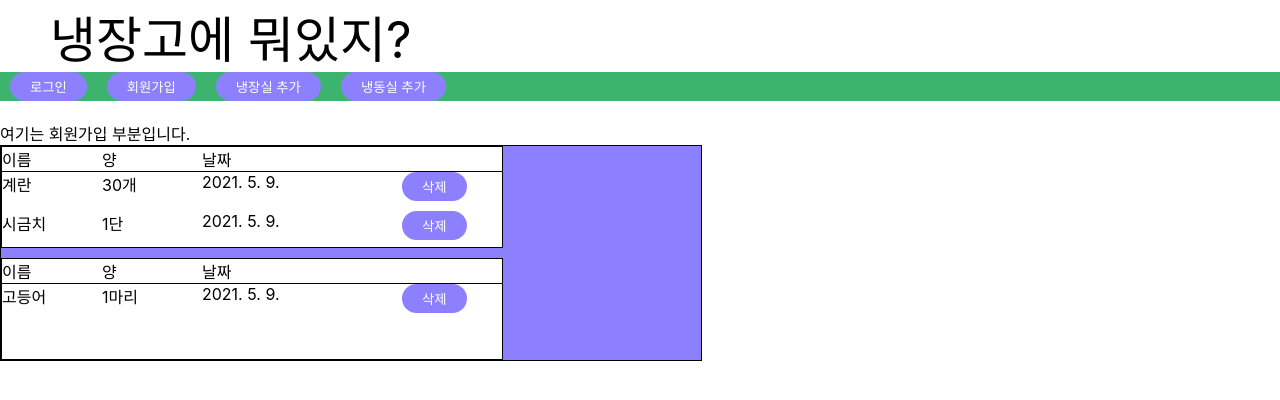
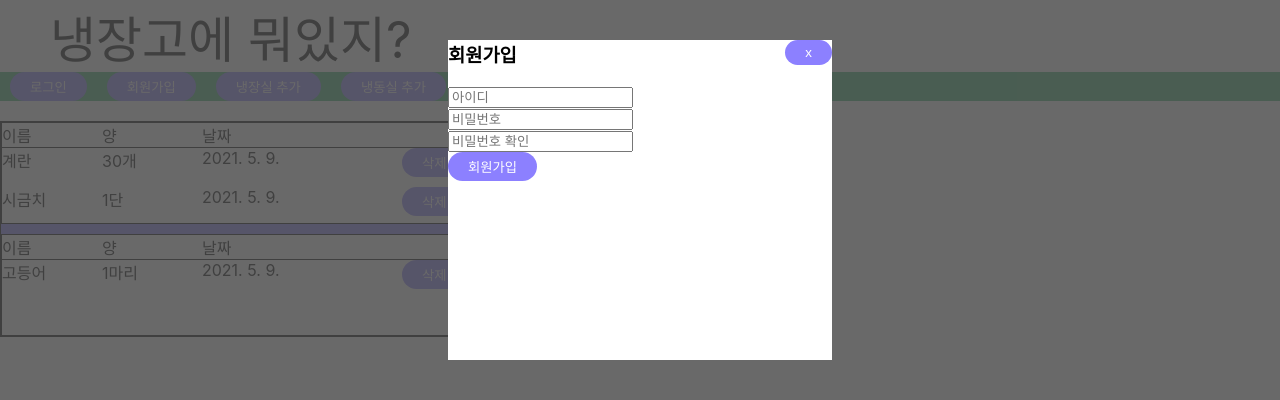
Before and after one commit to davidpark216/FridgeCheck, a React (Create React App) app in the folder fridecheck/: page / in a window 1280 px wide. Both pictures are taken after a click on the button "회원가입". Shown: the top 400 px of the page. Built offline with nearby package versions, Linux system fonts and the light colour scheme.

Commit message:
Add Signup detail function and style

```diff
--- a/fridecheck/src/components/Nav.tsx
+++ b/fridecheck/src/components/Nav.tsx
@@ -4,15 +4,21 @@ import { Login, Signup } from "../components";
 
 interface props {
   handleLoginClick: () => void;
+  handleSignupClick: () => void;
   handleOpenCold: () => void;
   handleOpenFrozen: () => void;
 }
 //메뉴들이 모인 공간
-function Nav({ handleLoginClick, handleOpenCold, handleOpenFrozen }: props) {
+function Nav({
+  handleLoginClick,
+  handleSignupClick,
+  handleOpenCold,
+  handleOpenFrozen,
+}: props) {
   return (
     <NavWrap>
       <Button onClick={handleLoginClick}>로그인</Button>
-      <Button>회원가입</Button>
+      <Button onClick={handleSignupClick}>회원가입</Button>
       <Button onClick={handleOpenCold}>냉장실 추가</Button>
       <Button onClick={handleOpenFrozen}>냉동실 추가</Button>
     </NavWrap>
--- a/fridecheck/src/components/Signup.tsx
+++ b/fridecheck/src/components/Signup.tsx
@@ -1,8 +1,75 @@
 import React from "react";
 import styled from "styled-components";
 
-function Signup() {
-  return <div>여기는 회원가입 부분입니다.</div>;
+interface props {
+  signupPage: boolean;
+  setSignupPage: (value: boolean) => void;
+}
+function Signup({ signupPage, setSignupPage }: props) {
+  const handleClose = () => {
+    setSignupPage(false);
+  };
+  return signupPage ? (
+    <SignupModal>
+      <SignupWrap>
+        <CloseArea>
+          <Button
+            onClick={() => {
+              handleClose();
+            }}
+          >
+            x
+          </Button>
+        </CloseArea>
+        <h3 id="signupHead">회원가입</h3>
+        <InputBox>
+          <div className="inputId">
+            <input type="text" placeholder="아이디" />
+          </div>
+          <div className="inputPassword">
+            <input type="password" placeholder="비밀번호" />
+          </div>
+          <div className="inputPasswordCheck">
+            <input type="password" placeholder="비밀번호 확인" />
+          </div>
+        </InputBox>
+        <ConfirmArea>
+          <Button>회원가입</Button>
+        </ConfirmArea>
+      </SignupWrap>
+    </SignupModal>
+  ) : (
+    <div></div>
+  );
 }
 
 export default Signup;
+
+const SignupModal = styled.div`
+  position: fixed;
+  top: 0;
+  left: 0;
+  bottom: 0;
+  right: 0;
+  background: ${({ theme }) => theme.colors.background};
+`;
+
+const SignupWrap = styled.div`
+  position: relative;
+  margin: 40px auto;
+  width: 30vw;
+  height: 40vh;
+  background: white;
+`;
+
+const CloseArea = styled.div`
+  float: right;
+`;
+
+const Button = styled.button`
+  ${({ theme }) => theme.common.defaultButton}
+`;
+
+const InputBox = styled.div``;
+
+const ConfirmArea = styled.div``;
```
